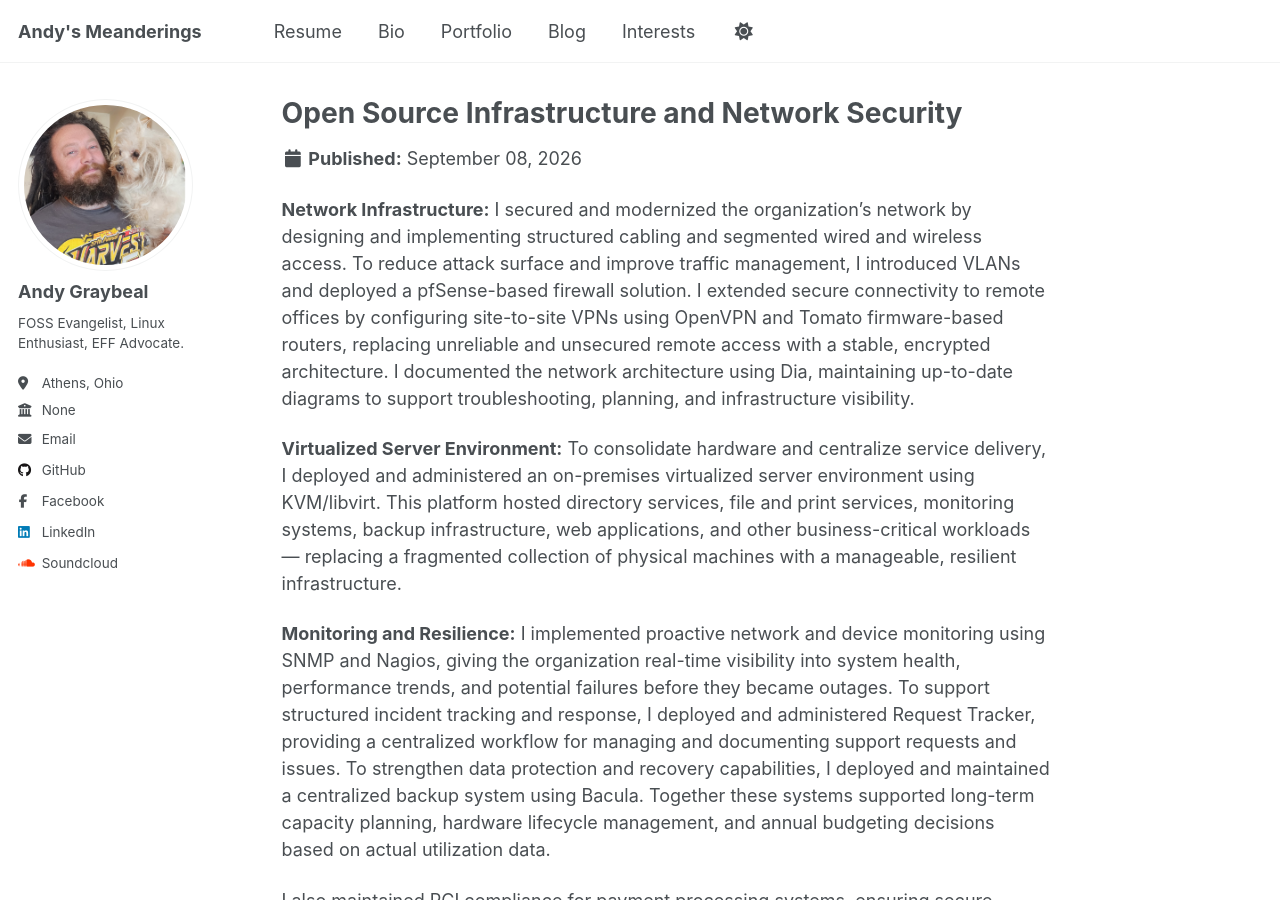
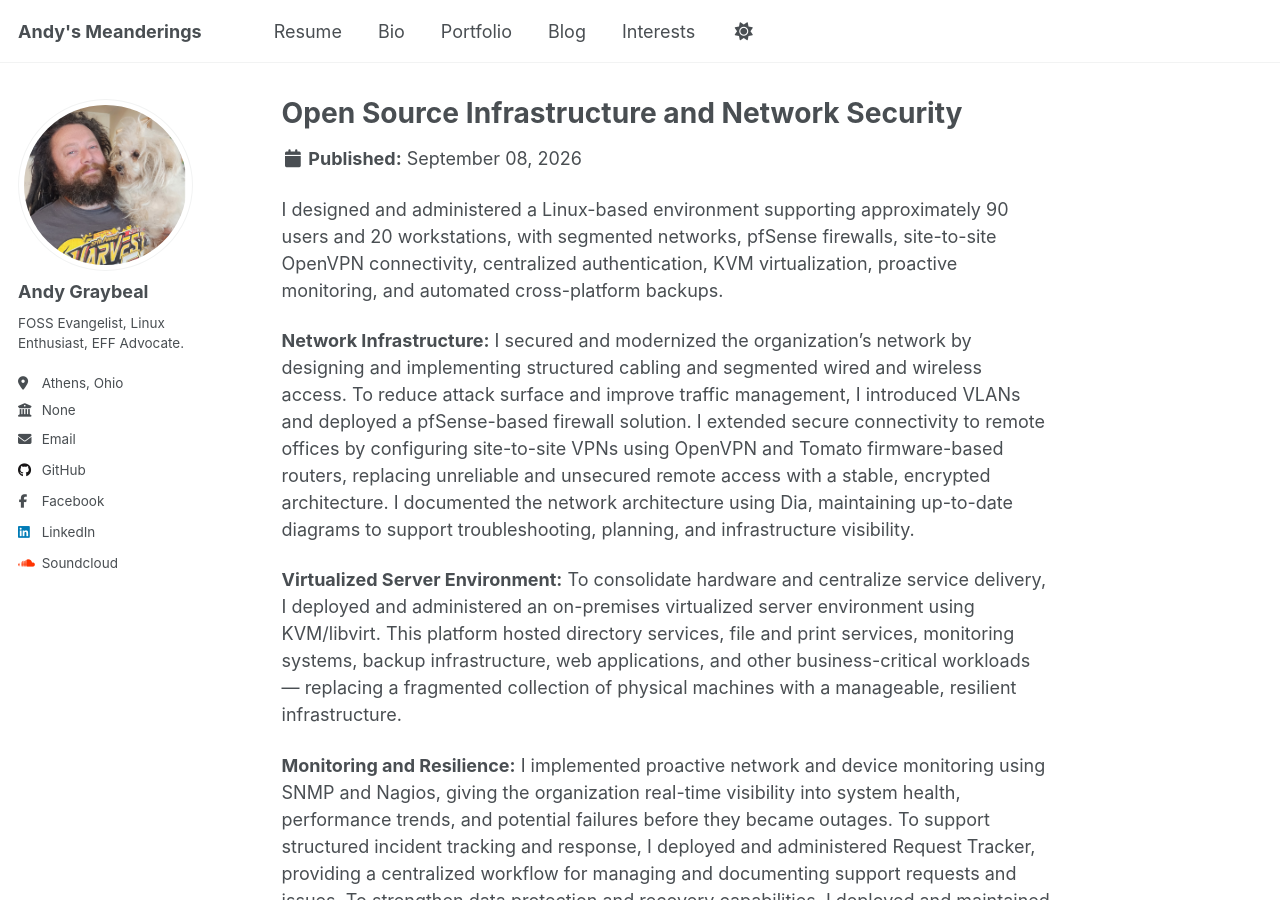
Before and after one commit to andy-graybeal/andy-graybeal.github.io, a Jekyll site: the page built from _portfolio/open_source_coop.md, in a window 1280 px wide and 900 px high. Built offline with Jekyll 4.4.1, drawn with Linux system fonts in a browser that asks for light colours; a script that is not in the unit is left out.

Commit message:
Enhance open source coop project details
Expanded the description of the open source coop project to include details about the Linux-based environment, network infrastructure, and virtualized server environment.

```diff
--- a/_portfolio/open_source_coop.md
+++ b/_portfolio/open_source_coop.md
@@ -3,6 +3,8 @@ title: "Open Source Infrastructure and Network Security"
 excerpt: "Design and administration of segmented networks, pfSense firewalls, encrypted VPNs, Linux systems, centralized IAM, virtualization, monitoring, and backups."
 collection: portfolio
 ---
+I designed and administered a Linux-based environment supporting approximately 90 users and 20 workstations, with segmented networks, pfSense firewalls, site-to-site OpenVPN connectivity, centralized authentication, KVM virtualization, proactive monitoring, and automated cross-platform backups.
+
 
 **Network Infrastructure:** I secured and modernized the organization's network by designing and implementing structured cabling and segmented wired and wireless access. To reduce attack surface and improve traffic management, I introduced VLANs and deployed a pfSense-based firewall solution. I extended secure connectivity to remote offices by configuring site-to-site VPNs using OpenVPN and Tomato firmware-based routers, replacing unreliable and unsecured remote access with a stable, encrypted architecture. I documented the network architecture using Dia, maintaining up-to-date diagrams to support troubleshooting, planning, and infrastructure visibility.
 
```
